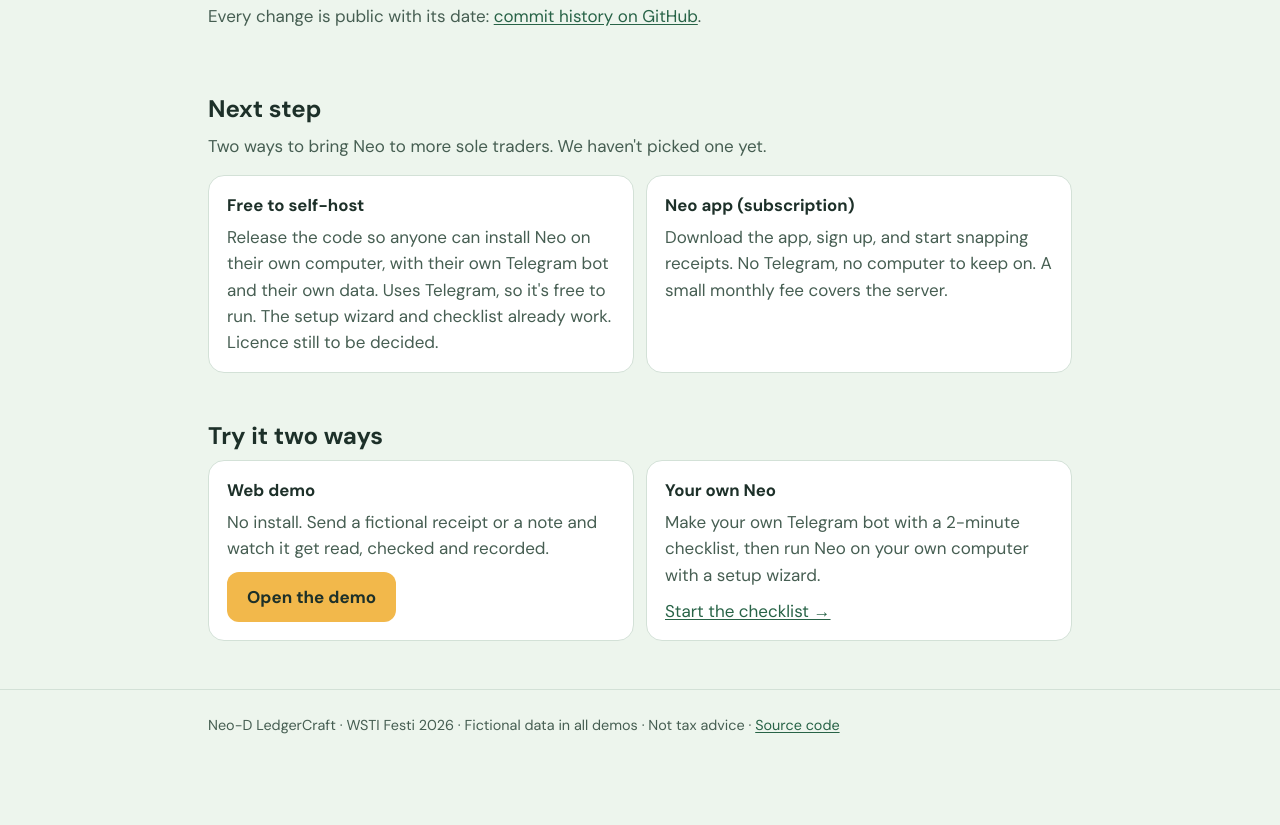
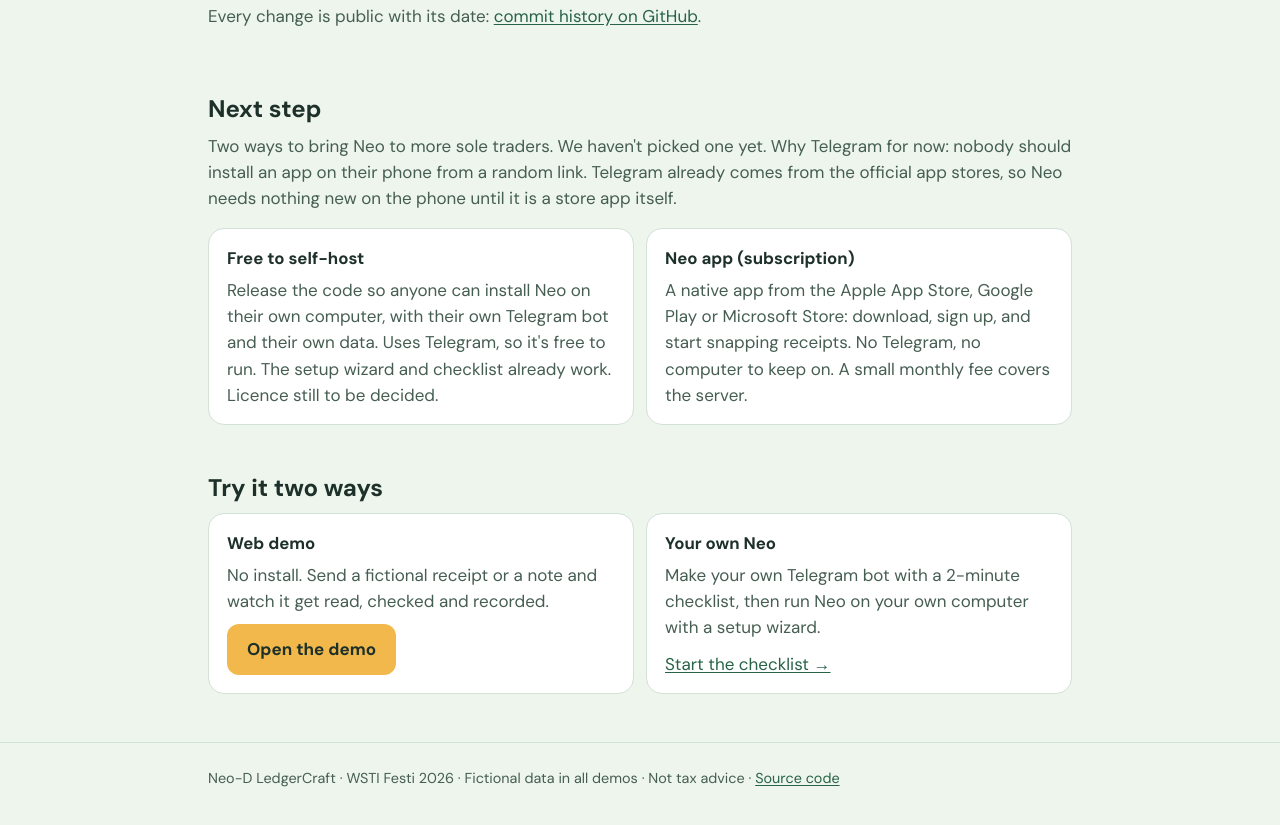
Before and after one commit to nawanugxilef/WSTI_2026, a plain HTML site: page Neo-D LedgerCraft/web/landing.html in a window 1280 px wide. Shown: the part 2718-3543 px from the top of the page. Before the commit the page ends 3495 px from the top, so only its background shows below. Drawn offline with Linux system fonts and the light colour scheme.

Commit message:
Landing next step: why Telegram now (no app installs from random links), store app later
Co-Authored-By: Claude Opus 5.5 <noreply@anthropic.com>
Claude-Session: https://claude.ai/code/session_013X4xAscxWjk386pV3kRTDh

```diff
--- a/Neo-D LedgerCraft/web/landing.html
+++ b/Neo-D LedgerCraft/web/landing.html
@@ -123,10 +123,10 @@
 
   <section>
     <h2>Next step</h2>
-    <p class="sub">Two ways to bring Neo to more sole traders. We haven't picked one yet.</p>
+    <p class="sub">Two ways to bring Neo to more sole traders. We haven't picked one yet. Why Telegram for now: nobody should install an app on their phone from a random link. Telegram already comes from the official app stores, so Neo needs nothing new on the phone until it is a store app itself.</p>
     <div class="grid">
       <div class="card"><h3>Free to self-host</h3><p>Release the code so anyone can install Neo on their own computer, with their own Telegram bot and their own data. Uses Telegram, so it's free to run. The setup wizard and checklist already work. Licence still to be decided.</p></div>
-      <div class="card"><h3>Neo app (subscription)</h3><p>Download the app, sign up, and start snapping receipts. No Telegram, no computer to keep on. A small monthly fee covers the server.</p></div>
+      <div class="card"><h3>Neo app (subscription)</h3><p>A native app from the Apple App Store, Google Play or Microsoft Store: download, sign up, and start snapping receipts. No Telegram, no computer to keep on. A small monthly fee covers the server.</p></div>
     </div>
   </section>
 
```
